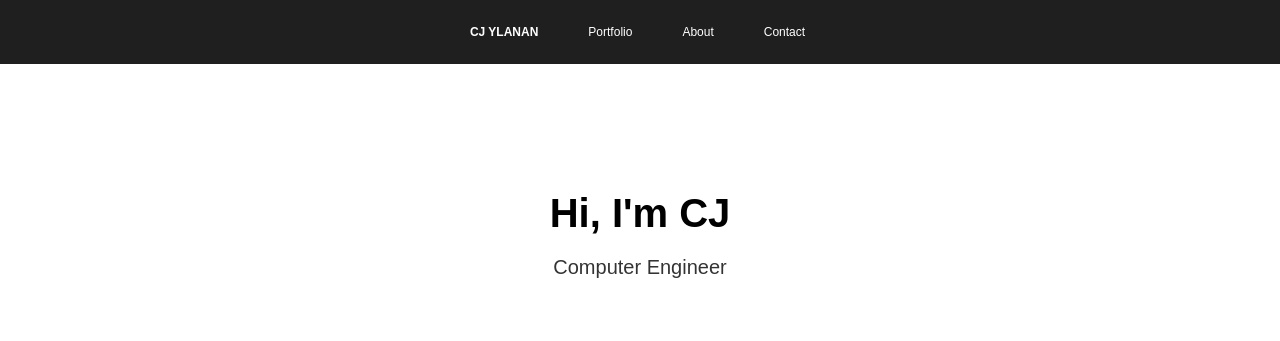
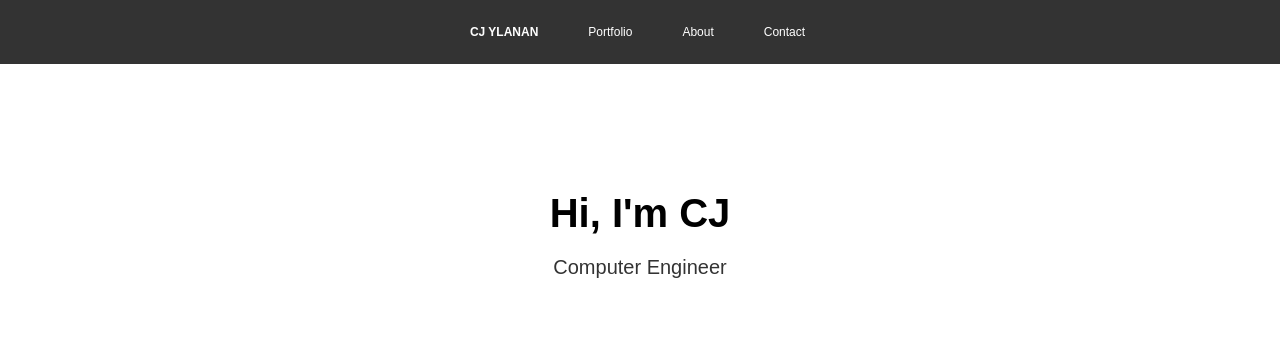
Before and after one commit to itscjylanan/portfolio, a plain HTML site: page index.html in a window 1280 px wide. Shown: the top 341 px of the page. Drawn offline with Linux system fonts and the light colour scheme.

Commit message:
update nav bar

```diff
--- a/About.css
+++ b/About.css
@@ -16,13 +16,14 @@ body {
 
 .top-bar {
   width: 100%;
-  background-color: #1F1F1F; /* Background color for the rectangle */
+  background-color: rgba(0, 0, 0, 0.8); /* Background color for the rectangle */
   position: fixed;
 	color: #FFFFFF;
   top: 0;
   left: 0;
   z-index: 1000;
   padding: 10px 0;
+  backdrop-filter: blur(20px);
 }
 
 .wrapper {
--- a/CJ Ylanan.css
+++ b/CJ Ylanan.css
@@ -9,13 +9,14 @@ html {
 
 .top-bar {
   width: 100%;
-  background-color: #1F1F1F; /* Background color for the rectangle */
+  background-color: rgba(0, 0, 0, 0.8); /* Background color for the rectangle */
   position: fixed;
 	color: #FFFFFF;
   top: 0;
   left: 0;
   z-index: 1000;
   padding: 10px 0;
+  backdrop-filter: blur(20px);
 }
 
 .wrapper {
--- a/Contact.css
+++ b/Contact.css
@@ -9,13 +9,14 @@ html {
 
 .top-bar {
   width: 100%;
-  background-color: #1F1F1F; /* Background color for the rectangle */
+  background-color: rgba(0, 0, 0, 0.8); /* Background color for the rectangle */
   position: fixed;
 	color: #FFFFFF;
   top: 0;
   left: 0;
   z-index: 1000;
   padding: 10px 0;
+  backdrop-filter: blur(20px);
 }
 
 .wrapper {
--- a/Portfolio.css
+++ b/Portfolio.css
@@ -10,13 +10,14 @@ html {
 
 .top-bar {
   width: 100%;
-  background-color: #1F1F1F; /* Background color for the rectangle */
+  background-color: rgba(0, 0, 0, 0.8); /* Background color for the rectangle */
   position: fixed;
     color: #FFFFFF;
   top: 0;
   left: 0;
   z-index: 1000;
   padding: 10px 0;
+  backdrop-filter: blur(20px);
 }
 
 .text-area {
```
